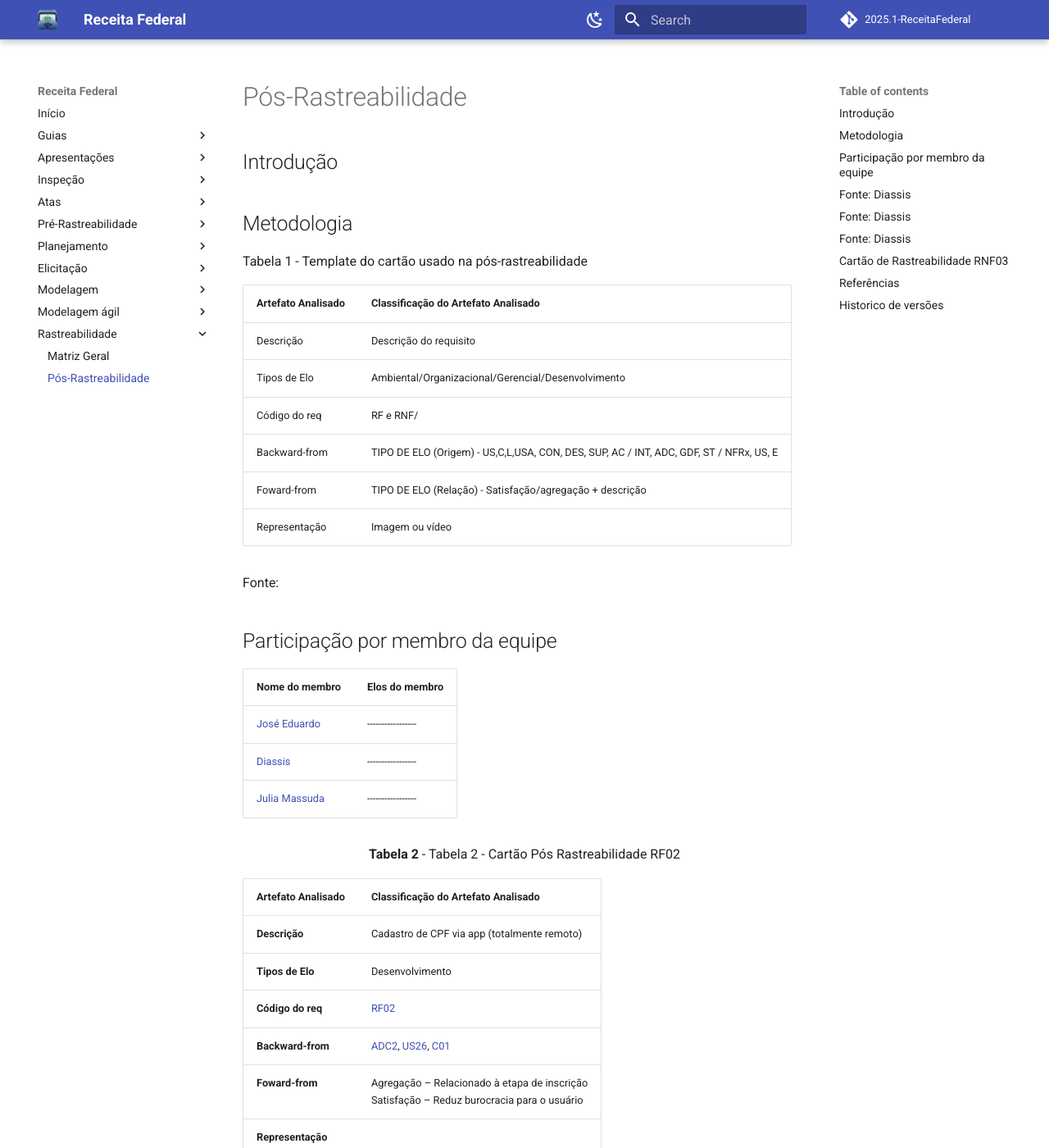
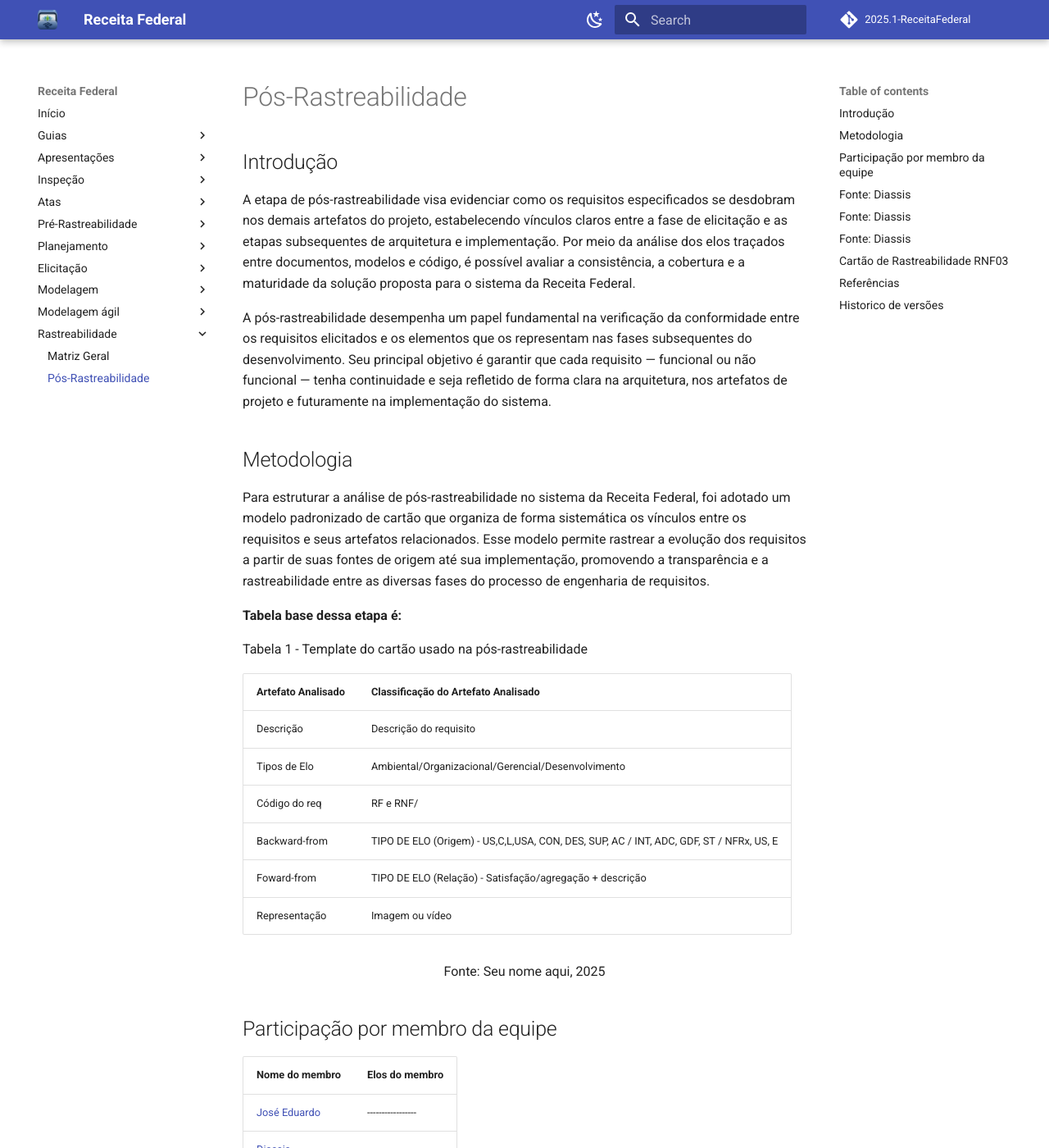
Before and after one commit to Requisitos-de-Software/2025.1-Meu-INSS, an MkDocs documentation site: the page built from docs/rastreabilidade/pos-rastreabilidade.md, in a window 1280 px wide and 1400 px high. Shown: the whole window at 82% size. Built offline with MkDocs 1.6.1 and Material for MkDocs 9.7.7, drawn with Linux system fonts in a browser that asks for light colours; comment, search, counter and statistics services are not loaded; some of the changed text lies outside the part shown.

Commit message:
adicionando introd. + metodologia

```diff
--- a/docs/rastreabilidade/pos-rastreabilidade.md
+++ b/docs/rastreabilidade/pos-rastreabilidade.md
@@ -1,7 +1,14 @@
 ## Introdução
+
+A etapa de pós-rastreabilidade visa evidenciar como os requisitos especificados se desdobram nos demais artefatos do projeto, estabelecendo vínculos claros entre a fase de elicitação e as etapas subsequentes de arquitetura e implementação. Por meio da análise dos elos traçados entre documentos, modelos e código, é possível avaliar a consistência, a cobertura e a maturidade da solução proposta para o sistema da Receita Federal.
+
+A pós-rastreabilidade desempenha um papel fundamental na verificação da conformidade entre os requisitos elicitados e os elementos que os representam nas fases subsequentes do desenvolvimento. Seu principal objetivo é garantir que cada requisito — funcional ou não funcional — tenha continuidade e seja refletido de forma clara na arquitetura, nos artefatos de projeto e futuramente na implementação do sistema.
 
 ## Metodologia
 
+Para estruturar a análise de pós-rastreabilidade no sistema da Receita Federal, foi adotado um modelo padronizado de cartão que organiza de forma sistemática os vínculos entre os requisitos e seus artefatos relacionados. Esse modelo permite rastrear a evolução dos requisitos a partir de suas fontes de origem até sua implementação, promovendo a transparência e a rastreabilidade entre as diversas fases do processo de engenharia de requisitos.
+
+**Tabela base dessa etapa é:**
 
 Tabela 1 - Template do cartão usado na pós-rastreabilidade
 
@@ -14,7 +21,7 @@
 | Foward-from   |  TIPO DE ELO (Relação)                - Satisfação/agregação + descrição                  |
 | Representação |         Imagem ou vídeo             |
 
-Fonte:
+<font size="3"><p style="text-align: center">Fonte: Seu nome aqui, 2025 </p></font>
 
 ## Participação por membro da equipe
 
@@ -675,6 +682,7 @@
 | `1.0`   | 05/06/2025 | Criação do documento de pós rastreabilidade   | [José Eduardo](https://github.com/jevprado)    | [Diassis](https://github.com/Diaxiz) |
 | `1.1`   | 05/06/2025 | Criação dos cartões RF02, RF12, RF13, RF15, RF16, RF20 e RNF01, RNF06, RNF11, RNF16 e RNF21 | [Diassis](https://github.com/Diaxiz)   | [José Eduardo](https://github.com/jevprado)|
 | `1.1`   | 08/06/2025 | Criação dos cartões RF02, RF12, RF13, RF15, RF16, RF20 e RNF01, RNF06, RNF11, RNF16 e RNF21 | [Diassis](https://github.com/Diaxiz)   | [José Eduardo](https://github.com/jevprado)
-| `1.2`   | 05/06/2025 | Criação dos cartões RF03, RF05, RF10, RF11, RF14 e  RF17 e RNF01, RNF06, RNF11, RNF16 e RNF21 | [José Eduardo](https://github.com/jevprado)   | [Diassis](https://github.com/Diaxiz)  |
-| `1.3`   | 05/06/2025 | Criação dos cartões RF03, RF05, RF10, RF11, RF14 e  RF17 e RNF01, RNF06, RNF11, RNF16 e RNF21 | [Diassis](https://github.com/Diaxiz)   |  [José Eduardo](https://github.com/jevprado)  |
-| `1.4`   | 05/06/2025 | Criação dos cartões RF23, RF24, RF26, RF27, RF19, RNF03, RNF08, RNF13 e RNF18  | [Julia Massuda](https://github.com/JuliaReis18)  | [Diassis](https://github.com/Diaxiz) |
+| `1.2`   | 08/06/2025 | Criação dos cartões RF03, RF05, RF10, RF11, RF14 e  RF17 e RNF01, RNF06, RNF11, RNF16 e RNF21 | [José Eduardo](https://github.com/jevprado)   | [Diassis](https://github.com/Diaxiz)  |
+| `1.3`   | 08/06/2025 | Criação dos cartões RF03, RF05, RF10, RF11, RF14 e  RF17 e RNF01, RNF06, RNF11, RNF16 e RNF21 | [Diassis](https://github.com/Diaxiz)   |  [José Eduardo](https://github.com/jevprado)  |
+| `1.4`   | 08/06/2025 | Criação dos cartões RF23, RF24, RF26, RF27, RF19, RNF03, RNF08, RNF13 e RNF18  | [Julia Massuda](https://github.com/JuliaReis18)  | [Diassis](https://github.com/Diaxiz) |
+| `1.5`   | 08/06/2025 | Criação introdução e metodologia da pos-rastreabilidade | [José Eduardo](https://github.com/jevprado)  | [Diassis](https://github.com/Diaxiz) |
```
Also changed, not shown: other parts of docs/rastreabilidade/pos-rastreabilidade.md (+2 -2 lines), docs/modelagem/casosdeuso.md (+1 -1 lines).
